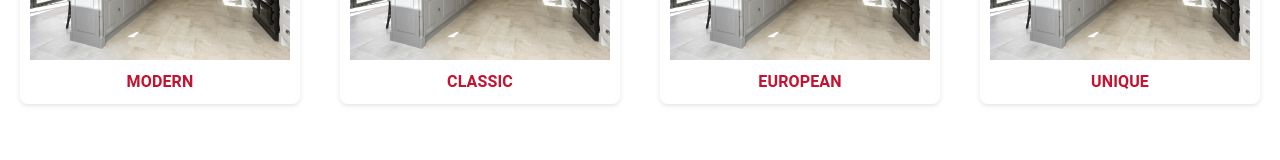
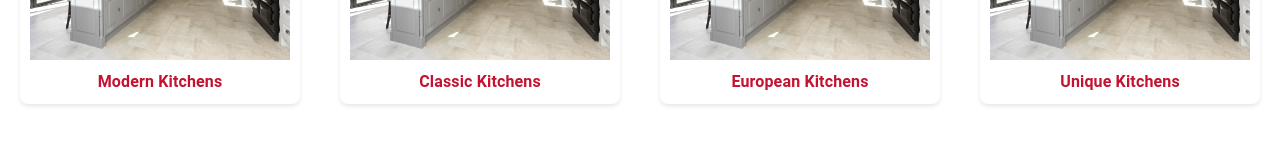
Before and after one commit to Marcocar97/dller, a React (Create React App) app: page / in a window 1280 px wide. Shown: the part 2978-3138 px from the top of the page. Built offline with nearby package versions, Linux system fonts and the light colour scheme.

Commit message:
New designs

```diff
--- a/src/components/Homepage.js
+++ b/src/components/Homepage.js
@@ -1,5 +1,5 @@
 import React, { useState } from 'react';
-import { Box, Typography, Button, Dialog, DialogContent, Grid } from '@mui/material';
+import { Box, Typography, Button, Dialog, DialogContent, Grid, Card, CardContent, CardMedia } from '@mui/material';
 import { styled } from '@mui/system';
 import Carousel from 'react-material-ui-carousel';
 import ChevronLeftIcon from '@mui/icons-material/ChevronLeft';
@@ -159,22 +159,22 @@ const StyledDialog = styled(Dialog)(() => ({
 // Datos de los estilos de cocinas
 const kitchenStyles = [
     {
-      name: 'Modern',
+      name: 'Modern Kitchens',
       images: ['/Images/modern.png', '/Images/modern.png', '/Images/modern.png', '/Images/modern.png', '/Images/modern.png'],
       coverImage: '/Images/1.jpg',
     },
     {
-      name: 'Classic',
+      name: 'Classic Kitchens',
       images: ['/Images/1.jpg', '/Images/2.jpg', '/Images/1.jpg', '/Images/2.jpg', '/Images/1.jpg'],
       coverImage: '/Images/1.jpg',
     },
     {
-      name: 'European',
+      name: 'European Kitchens',
       images: ['/Images/1.jpg', '/Images/2.jpg', '/Images/3.jpg', '/Images/4.jpg', '/Images/1.jpg'],
       coverImage: '/Images/1.jpg',
     },
     {
-      name: 'Unique',
+      name: 'Unique Kitchens',
       images: ['/Images/1.jpg', '/Images/2.jpg', '/Images/3.jpg', '/Images/1.jpg', '/Images/4.jpg'],
       coverImage: '/Images/1.jpg',
     },
@@ -382,12 +382,13 @@ We work in partnership with a small number of Kitchen companies to take the worr
           </Grid>
         </Grid>
       </Box>
+
+
 {/* Show case seccion*/}
 
       <Typography variant="h5" sx={styles.sectionSecondTitle}>
       Explore Our Craftsmanship
         </Typography>
-
     <Box>
   <Box display="flex" flexDirection="row" flexWrap="wrap" justifyContent="center">
     {kitchenStyles.map((style, index) => (
@@ -404,7 +405,18 @@ We work in partnership with a small number of Kitchen companies to take the worr
           boxShadow: '0 2px 4px rgba(0,0,0,0.1)',
           borderRadius: '8px',
           width: isMobile ? 'calc(100% - 40px)' : 'calc(25% - 40px)', // 100% en móviles para un botón por fila, 25% para cuatro botones por fila en pantallas más grandes
-        boxSizing: 'border-box'
+          boxSizing: 'border-box',
+          transition: 'transform 0.3s ease, box-shadow 0.3s ease', // Transición suave para el aumento y sombra
+        }}
+        onMouseEnter={(e) => {
+          // Efecto al pasar el mouse
+          e.target.style.transform = 'scale(1.05)';
+          e.target.style.boxShadow = '0 4px 8px rgba(0, 0, 0, 0.2)';
+        }}
+        onMouseLeave={(e) => {
+          // Vuelve a la normalidad cuando se deja de pasar el mouse
+          e.target.style.transform = 'scale(1)';
+          e.target.style.boxShadow = '0 2px 4px rgba(0,0,0,0.1)';
         }}
       >
         <img
@@ -415,6 +427,7 @@ We work in partnership with a small number of Kitchen companies to take the worr
             height: 'auto',
             objectFit: 'cover',
             borderRadius: '8px 8px 0 0',
+            transition: 'transform 0.3s ease', // Asegura que la imagen también tenga una transición suave
           }}
         />
         <Typography
@@ -424,6 +437,7 @@ We work in partnership with a small number of Kitchen companies to take the worr
             marginTop: '10px',
             textAlign: 'center',
             color: '#c41230',
+            textTransform: 'none',
           }}
         >
           {style.name}
@@ -431,7 +445,6 @@ We work in partnership with a small number of Kitchen companies to take the worr
       </Button>
     ))}
 </Box>
-
 
 
       <StyledDialog open={openPopup} onClose={handleClosePopup}>
--- a/src/components/Services.js
+++ b/src/components/Services.js
@@ -73,7 +73,7 @@ function Services() {
               <CardMedia
                 component="img"
                 height="140"
-                image="/Images/modern.png"
+                image="/Images/manufacture.png"
                 alt="Manufacturing Only"
               />
               <CardContent sx={styles.cardContent}>
@@ -91,7 +91,7 @@ function Services() {
               <CardMedia
                 component="img"
                 height="140"
-                image="/Images/modern.png"
+                image="/Images/colaborative.png"
                 alt="Collaborative Design"
               />
               <CardContent sx={styles.cardContent}>
```
Lines whose indentation alone changed are shown as unchanged.
